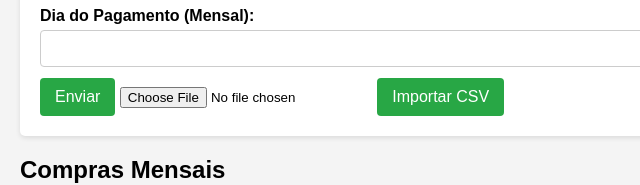
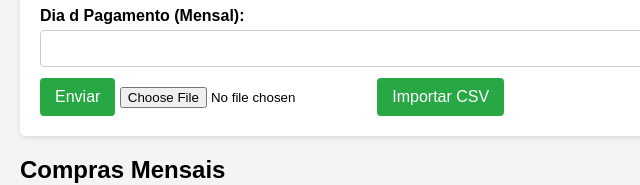
Before and after one commit to ZTRCOMPANY1/compramensal, a plain HTML site: page index.html in a window 1280 px wide. Shown: the part 315-500 px from the top of the page, 0-640 px from the left. Drawn offline with nearby package versions, Linux system fonts and the light colour scheme.

Commit message:
ultima atualizacao

```diff
--- a/index.html
+++ b/index.html
@@ -96,7 +96,7 @@
         </select>
 
         <div id="mensalOpcao">
-            <label for="diaPagamento">Dia do Pagamento (Mensal):</label>
+            <label for="diaPagamento">Dia d Pagamento (Mensal):</label>
             <input type="number" id="diaPagamento" name="diaPagamento" min="1" max="31" required>
         </div>
 
```
